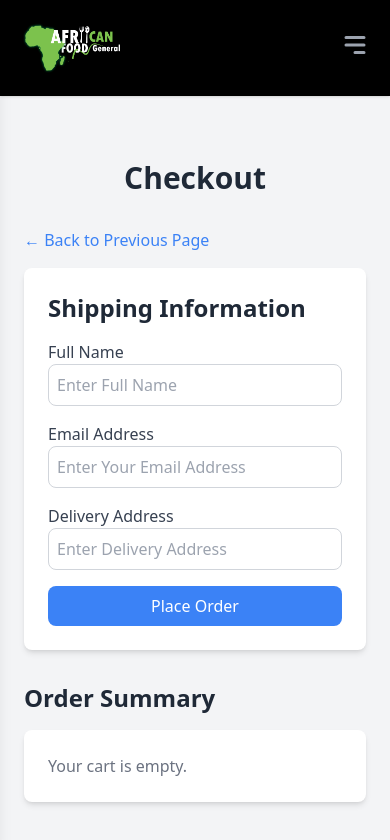
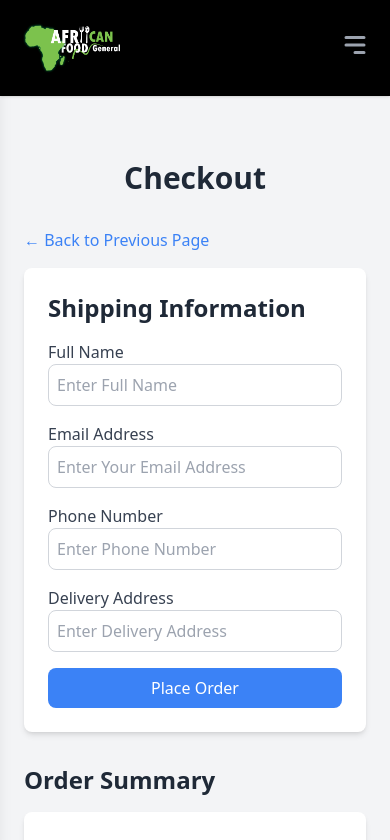
Before and after one commit to iamLeb/africaFoodGeneral, a React (Vite) app: page /checkout in a window 390 px wide. Shown: the top 840 px of the page. Built offline with nearby package versions, Linux system fonts and the light colour scheme.

Commit message:
added phone number

```diff
--- a/src/pages/front/Checkout.jsx
+++ b/src/pages/front/Checkout.jsx
@@ -5,11 +5,14 @@ import api from "../../services/api.js";
 
 const Checkout = () => {
     const [cartItems, setCartItems] = useState([]);
+
     const [formData, setFormData] = useState({
         fullName: "",
         email: "",
         address: "",
+        phone: "", // New phone number field
     });
+
     const [userProfile, setUserProfile] = useState(null); // State for storing user profile
     const [errors, setErrors] = useState({});
     const [showConfirmation, setShowConfirmation] = useState(false);
@@ -67,6 +70,14 @@ const Checkout = () => {
             newErrors.email = "Please enter a valid email address.";
             valid = false;
         }
+
+        // Phone number validation
+        const phonePattern = /^[0-9]{10,15}$/;
+        if (!phonePattern.test(formData.phone)) {
+            newErrors.phone = "Please enter a valid phone number (10-15 digits).";
+            valid = false;
+        }
+
 
         // Address validation
         if (formData.address.trim().length < 5) {
@@ -193,6 +204,24 @@ const Checkout = () => {
                                     />
                                     {errors.email && <p className="text-red-500 text-sm">{errors.email}</p>}
                                 </div>
+
+                                <div className="mb-4">
+                                    <label htmlFor="phoneNumber" className="block text-gray-700">Phone Number</label>
+                                    <input
+                                        placeholder="Enter Phone Number"
+                                        type="tel"
+                                        id="phoneNumber"
+                                        name="phone"
+                                        value={formData.phone}
+                                        onChange={handleInputChange}
+                                        className={`w-full border border-gray-300 rounded-lg p-2 ${errors.phone ? 'border-red-500' : ''}`}
+                                        required
+                                        disabled={isMaintenance}
+                                    />
+                                    {errors.phone && <p className="text-red-500 text-sm">{errors.phone}</p>}
+                                </div>
+
+
                                 <div className="mb-4">
                                     <label htmlFor="address" className="block text-gray-700">Delivery Address</label>
                                     <input
```
